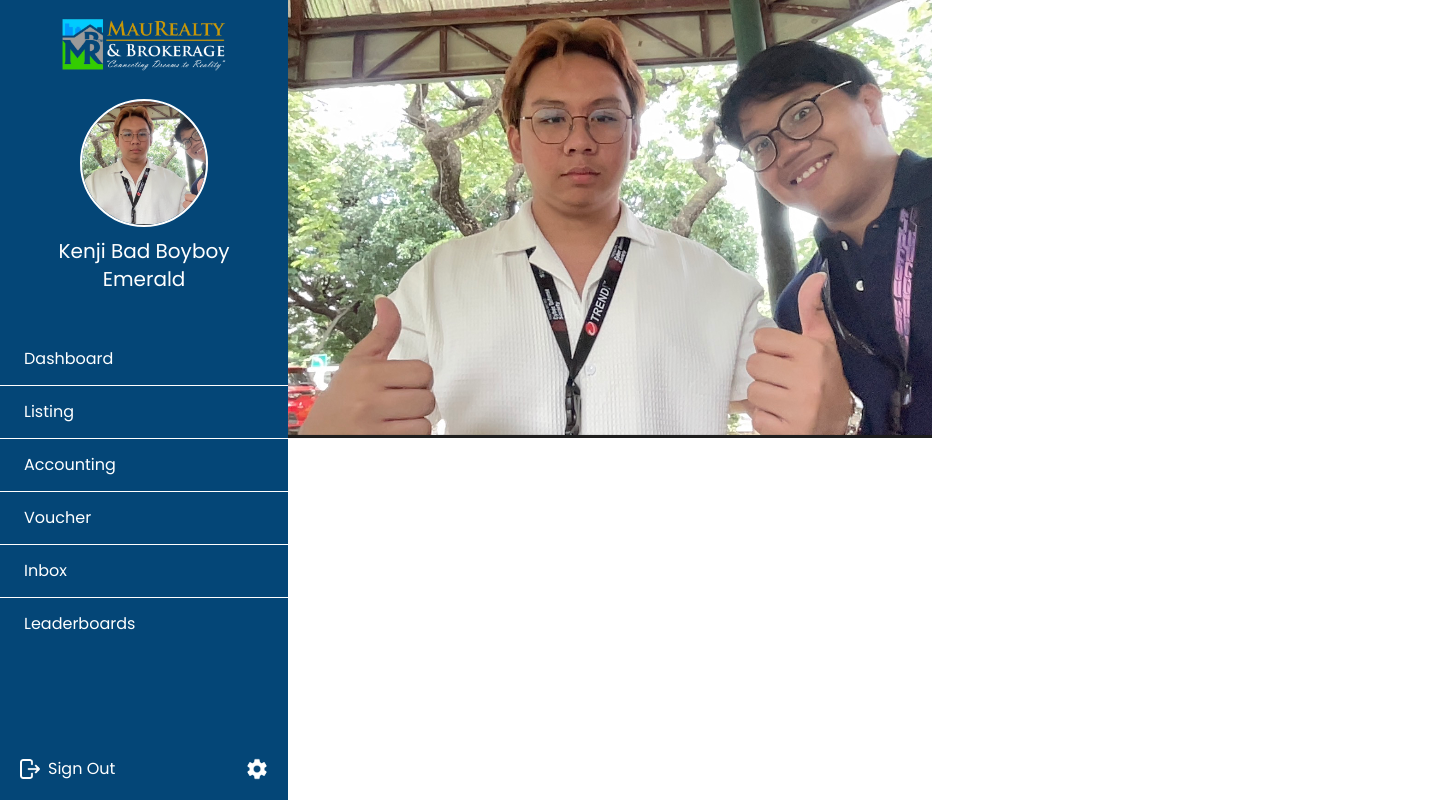
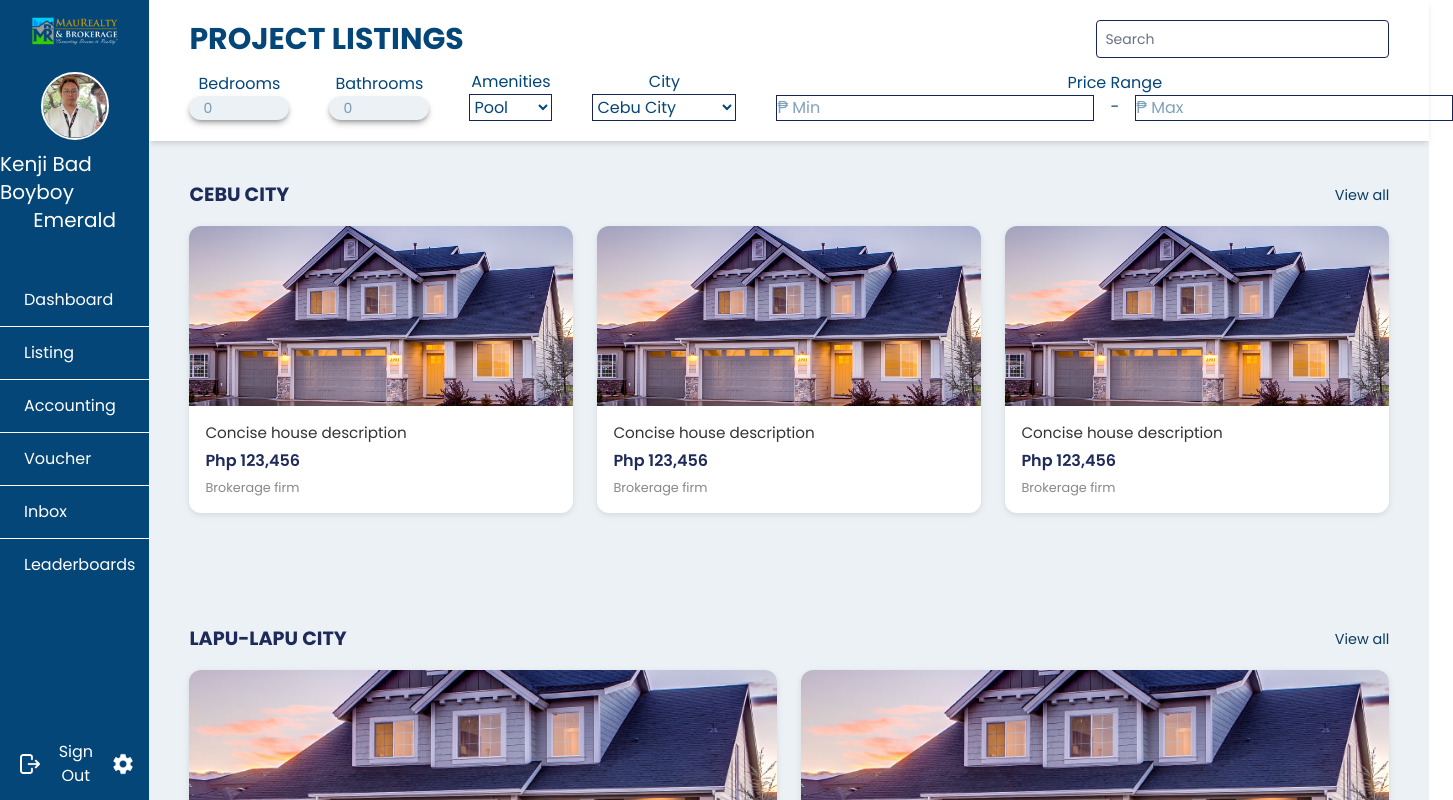
Before and after one commit to Wh4t-20/maurealty-agent-portal, a Vue app in the folder Frontend/: page /listings in a window 1280 px wide. Shown: the top 800 px of the page, 1453 px wide, since content can reach past the window. Built offline with nearby package versions, Linux system fonts and the light colour scheme.

Commit message:
Updated Listings

```diff
--- a/Frontend/package.json
+++ b/Frontend/package.json
@@ -14,6 +14,7 @@
     "type-check": "vue-tsc --build"
   },
   "dependencies": {
+    "@headlessui/vue": "^1.7.23",
     "@tailwindcss/vite": "^4.1.18",
     "chart.js": "^4.5.1",
     "tailwindcss": "^4.1.18",
@@ -31,5 +32,8 @@
     "vite": "^7.1.11",
     "vite-plugin-vue-devtools": "^8.0.3",
     "vue-tsc": "^3.1.1"
+  },
+  "imports": {
+    "#style": "./src/style.css"
   }
 }
--- a/Frontend/src/App.vue
+++ b/Frontend/src/App.vue
@@ -1,9 +1,7 @@
 <template>
   <div class="flex">
     <Sidebar />
-    <div>
-      <img src="@/assets/images/profile.png"></img>
-    </div>
+    <RouterView />
   </div>
 
 </template>
--- a/Frontend/src/components/Sidebar.vue
+++ b/Frontend/src/components/Sidebar.vue
@@ -1,5 +1,5 @@
 <template>
-    <div class="z-10 inset-y-0 left-0 w-9/40 max-w-xs h-screen bg-sidebar-back flex flex-col text-white">
+    <div class="z-10 sticky inset-y-0 left-0 w-9/40 max-w-xs h-screen bg-maurealty-blue flex flex-col text-white">
       <!--Logo and Icons stuff-->
       <div class="flex flex-col items-center">
         <img src="@/assets/images/Maurealty.png" alt="MauRealty Logo" class="w-3/5 h-auto m-4" />
@@ -19,19 +19,16 @@
       </nav>
 
       <!--Footer for Settings and Logout-->
-      <div class="flex justify-between absolute bottom-3 w-9/40 max-w-xs px-3">
+      <div class="flex justify-between absolute bottom-3 w-full px-3">
         <button class="flex items-center">
           <img src="@/assets/images/signout-icon.png" class="size-5 m-2">
           Sign Out
         </button>
-        <button class="right-0">
+        <button>
           <img src="@/assets/images/settings-icon.png" class="size-5.5 m-2">
         </button>
       </div>
-
-
     </div>
-
 </template>
 
 <script setup lang="ts">
--- a/Frontend/src/router/index.ts
+++ b/Frontend/src/router/index.ts
@@ -1,20 +1,31 @@
 import { createRouter, createWebHistory } from 'vue-router'
 import type { RouteRecordRaw } from 'vue-router'
-import Test from '@/views/developerlist.vue'
+import DeveloperList from '@/views/developerlist.vue'
+import Dashboard from '@/views/Dashboard.vue'
 import Listings from '@/views/Listings.vue'
+import Accounting from '@/views/Accounting.vue'
 
 const routes: Array<RouteRecordRaw> = [
   {
     path: '/',
     name: 'Landing',
-    component: Test,
+    component: DeveloperList,
+  },
+  {
+    path: '/dashboard',
+    name: 'Dashboard',
+    component: Dashboard
   },
   {
     path: '/listings',
     name: 'Listing',
     component: Listings
-  }
-
+  },
+  {
+    path: '/accounting',
+    name: 'Accounting',
+    component: Accounting
+  },
 ]
 
 const router = createRouter({
--- a/Frontend/src/style.css
+++ b/Frontend/src/style.css
@@ -5,9 +5,13 @@ body {
 }
 
 @theme {
-    --color-sidebar-back: #044677
+    --color-maurealty-blue: #044677
 }
 
 @utility sidebar-choice {
-  @apply p-3.5 pl-6 w-full transition hover:bg-[#ffffff2A];
+    @apply p-3.5 pl-6 w-full transition hover:bg-[#ffffff2A];
 }
+
+@utility listings-filter-section {
+  @apply flex flex-col items-center;
+}
--- a/Frontend/src/views/Dashboard.vue
+++ b/Frontend/src/views/Dashboard.vue
@@ -1,33 +1,5 @@
 <template>
   <div class="dashboard-container">
-    <!-- Sidebar -->
-    <div class="sidebar">
-      <div class="company-brand">
-        <img src="@/assets/images/maureal.png" alt="MauRealty Logo" class="logo" />
-        <img src="@/assets/images/agent.jpg" alt="Agent" class="profile-pic" />
-        <p class="agent-name">Kenji Bad Boyboy</p>
-        <p class="agent-rank">Emerald</p>
-      </div>
-
-      <nav class="sidebar-nav">
-        <router-link to="/dashboard" class="nav-item active">Dashboard</router-link>
-        <router-link to="/listings" class="nav-item">Listing</router-link>
-        <router-link to="/accounting" class="nav-item">Accounting</router-link>
-        <router-link to="/voucher" class="nav-item">Voucher</router-link>
-        <router-link to="/inbox" class="nav-item">Inbox</router-link>
-        <router-link to="/leaderboards" class="nav-item">Leaderboards</router-link>
-      </nav>
-
-      <div class="SidebarFooter">
-        <button class="signout-btn">
-          <img src="@/assets/images/signout-logo.png" />Sign out
-        </button>
-        <button class="settings-btn">
-          <img src="@/assets/images/settings-logo.png" />
-        </button>
-      </div>
-    </div>
-
     <!-- Main Content -->
     <div class="main-content">
 
--- a/Frontend/src/views/Listings.vue
+++ b/Frontend/src/views/Listings.vue
@@ -1,13 +1,10 @@
-<template>
+
+<!-- <template>
   <div class="listings-container">
-
-    <!-- MAIN CONTENT -->
     <div class="main-content">
-      <!-- HEADER -->
       <header class="project-header">
         <h1 class="project-title">PROJECT LISTINGS</h1>
 
-        <!-- Filter Controls -->
         <div class="filter-bar">
           <input type="number" placeholder="Bedrooms" />
           <input type="number" placeholder="Bathrooms" />
@@ -37,7 +34,6 @@
         </div>
       </header>
 
-      <!-- PROPERTY LISTINGS -->
       <section class="city-section" v-for="(group, city) in groupedProperties" :key="city">
         <div class="city-header">
           <h2>{{ city.toUpperCase() }}</h2>
@@ -57,10 +53,122 @@
       </section>
     </div>
   </div>
+</template> -->
+
+
+<template>
+  <div class="w-full bg-[#ECF1F5]">
+    <header class="flex flex-col py-5 px-10 w-full bg-white text-maurealty-blue shadow-md sticky top-0 z-1">
+      <!-- Header and search -->
+      <div class="flex justify-between items-center w-full pb-3">
+        <h1 class="text-3xl font-bold">PROJECT LISTINGS</h1>
+        <input id="search" type="text" name="search" placeholder="Search"
+          class="block min-w-0 py-1.5 pr-3 pl-2 text-base placeholder:text-gray-500 border border-blue-950 rounded-sm focus:outline-none sm:text-sm/6" />
+      </div>
+
+      <!-- Filter -->
+       <div class="flex items-center gap-10">
+
+          <section class="listings-filter-section">
+            <label for="bedroom-input" class="text-base">Bedrooms</label>
+            <input id="bedroom-input" type="text" placeholder="0" class="text-sm w-25 py-0.5 pl-3.5 pr-1 rounded-xl bg-[#ECF1F5] shadow-md/30 focus:outline-2 focus:outline-maurealty-blue" />
+          </section>
+
+          <section class="listings-filter-section">
+            <label for="bathroom-input" class="text-base">Bathrooms</label>
+            <input id="bathroom-input" type="text" placeholder="0" class="text-sm w-25 py-0.5 pl-3.5 pr-1 rounded-xl bg-[#ECF1F5] shadow-md/30 focus:outline-2 focus:outline-maurealty-blue" />
+          </section>
+
+          <!--
+          <Listbox as="div" v-model="selected" class="listings-filter-section">
+            <ListboxLabel class="text-base">Property Type</ListboxLabel>
+            <div class="relative">
+              <ListboxButton class="grid w-full cursor-default grid-cols-1 rounded-md bg-gray-800/50 py-1.5 pr-2 pl-3 text-left text-white outline-1 -outline-offset-1 outline-white/10 focus-visible:outline-2 focus-visible:-outline-offset-2 focus-visible:outline-indigo-500 sm:text-sm/6">
+                <span class="col-start-1 row-start-1 flex items-center gap-3 pr-6">
+                  <span class="block truncate">{{  }}</span>
+                </span>
+                <ChevronUpDownIcon class="col-start-1 row-start-1 size-5 self-center justify-self-end text-gray-400 sm:size-4" aria-hidden="true" />
+              </ListboxButton>
+
+              <transition leave-active-class="transition ease-in duration-100" leave-from-class="" leave-to-class="opacity-0">
+                <ListboxOptions class="absolute z-10 mt-1 max-h-56 w-full overflow-auto rounded-md bg-gray-800 py-1 text-base outline-1 -outline-offset-1 outline-white/10 sm:text-sm">
+                  <ListboxOption as="template" v-for="person in people" :key="person.id" :value="person" v-slot="{ active, selected }">
+                    <li :class="[active ? 'bg-indigo-500 text-white outline-hidden' : 'text-white', 'relative cursor-default py-2 pr-9 pl-3 select-none']">
+                      <div class="flex items-center">
+                        <img :src="person.avatar" alt="" class="size-5 shrink-0 rounded-full outline -outline-offset-1 outline-white/10" />
+                        <span :class="[selected ? 'font-semibold' : 'font-normal', 'ml-3 block truncate']">{{ person.name }}</span>
+                      </div>
+
+                      <span v-if="selected" :class="[active ? 'text-white' : 'text-indigo-400', 'absolute inset-y-0 right-0 flex items-center pr-4']">
+                        <CheckIcon class="size-5" aria-hidden="true" />
+                      </span>
+                    </li>
+                  </ListboxOption>
+                </ListboxOptions>
+              </transition>
+            </div>
+          </Listbox>
+          -->
+
+          <!--
+          Choices:
+          House
+          Condo
+          Ill give up for now
+          https://tailwindcss.com/plus/ui-blocks/application-ui/forms/select-menus
+          -->
+
+          <section class="listings-filter-section">
+            <label for="amenities-input" class="text-base">Amenities</label>
+            <select id="amenities-input" class="border border-blue-950">
+              <option>Pool</option>
+              <option>Garage</option>
+            </select>
+          </section>
+
+          <section class="listings-filter-section">
+            <label for="city-input" class="text-base">City</label>
+            <select id="city-input" class="border border-blue-950">
+              <option>Cebu City</option>
+              <option>Lapu-Lapu City</option>
+            </select>
+          </section>
+
+          <section class="listings-filter-section">
+            <label for="price-range-input" class="text-base">Price Range</label>
+            <div class="flex gap-4">
+              <input type="number" placeholder="₱ Min" class="border border-blue-950" />
+              <span>-</span>
+              <input type="number" placeholder="₱ Max" class="border border-blue-950" />
+            </div>
+          </section>
+       </div>
+    </header>
+
+    <!-- Listings-->
+    <section class=" p-10 city-section" v-for="(group, city) in groupedProperties" :key="city">
+        <div class="city-header">
+          <h2>{{ city.toUpperCase() }}</h2>
+          <a href="#" class="view-all">View all</a>
+        </div>
+
+        <div class="property-grid">
+          <div v-for="property in group" :key="property.id" class="property-card">
+            <img src="@/assets/images/sample-house.jpg" alt="House" class="property-img" />
+            <div class="property-info">
+              <p class="property-desc">{{ property.description }}</p>
+              <p class="property-price">Php {{ property.price.toLocaleString() }}</p>
+              <p class="broker">Brokerage firm</p>
+            </div>
+          </div>
+        </div>
+      </section>
+  </div>
 </template>
 
 <script setup lang="ts">
 import { ref, computed, onMounted } from 'vue'
+import { Listbox, ListboxButton, ListboxLabel, ListboxOption, ListboxOptions } from '@headlessui/vue'
 
 interface Property {
   id: number
--- a/Frontend/vite.config.ts
+++ b/Frontend/vite.config.ts
@@ -9,9 +9,9 @@ import tailwindcss from '@tailwindcss/vite'
 // https://vite.dev/config/
 export default defineConfig({
   plugins: [
+    tailwindcss(),
     vue(),
     vueDevTools(),
-    tailwindcss(),
   ],
   resolve: {
     alias: {
```
Also changed, not shown: Frontend/src/views/Accounting.vue (+0 -28 lines), 2 other files (tests, documents, lock files or other folders).
